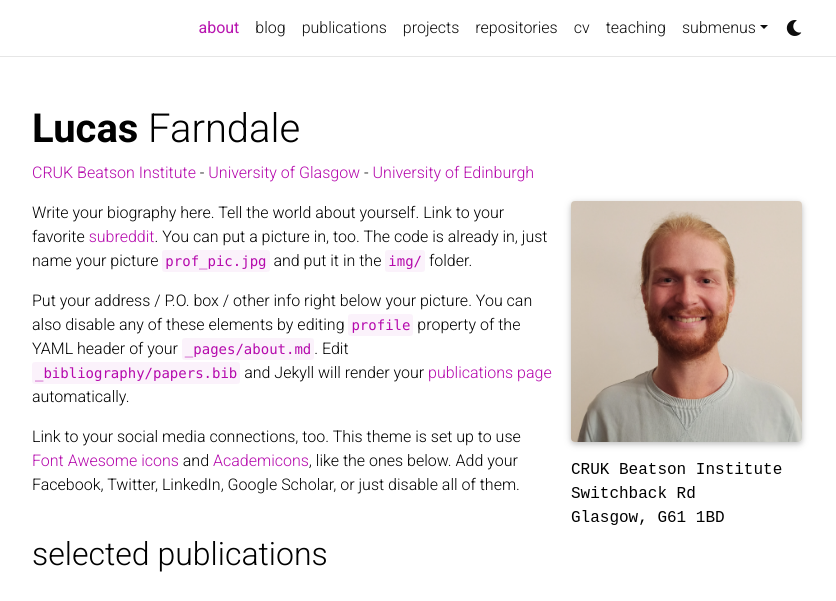
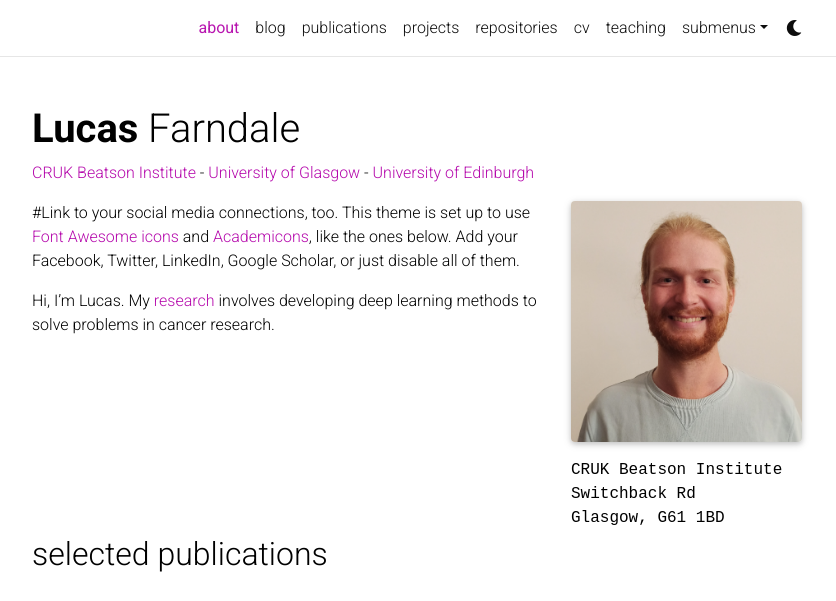
Before and after one commit to lucasfarndale/lucasfarndale.github.io, a Jekyll site: the page built from _pages/about.md, in a window 1280 px wide, cut to the strip 0-601 px from the top of the page. Shown: the whole strip, without its empty margins (223-1059 px from the left). Built offline with Jekyll 4.4.1, drawn with Linux system fonts in a browser that asks for light colours; full-size pictures stand in for the smaller copies a plugin makes; comment, search, counter and statistics services are not loaded; a style sheet for code colours, icons or effects is not loaded.

Commit message:
Update about.md

```diff
--- a/_pages/about.md
+++ b/_pages/about.md
@@ -19,8 +19,7 @@ selected_papers: true # includes a list of papers marked as "selected={true}"
 social: true  # includes social icons at the bottom of the page
 ---
 
-Write your biography here. Tell the world about yourself. Link to your favorite [subreddit](http://reddit.com). You can put a picture in, too. The code is already in, just name your picture `prof_pic.jpg` and put it in the `img/` folder.
+#Link to your social media connections, too. This theme is set up to use [Font Awesome icons](http://fortawesome.github.io/Font-Awesome/) and [Academicons](https://jpswalsh.github.io/academicons/), like the ones below. Add your Facebook, Twitter, LinkedIn, Google Scholar, or just disable all of them.
 
-Put your address / P.O. box / other info right below your picture. You can also disable any of these elements by editing `profile` property of the YAML header of your `_pages/about.md`. Edit `_bibliography/papers.bib` and Jekyll will render your [publications page](/al-folio/publications/) automatically.
 
-Link to your social media connections, too. This theme is set up to use [Font Awesome icons](http://fortawesome.github.io/Font-Awesome/) and [Academicons](https://jpswalsh.github.io/academicons/), like the ones below. Add your Facebook, Twitter, LinkedIn, Google Scholar, or just disable all of them.
+Hi, I'm Lucas. My [research](/projects/) involves developing deep learning methods to solve problems in cancer research.
```
